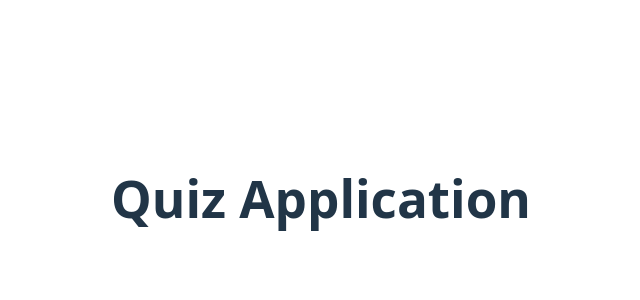
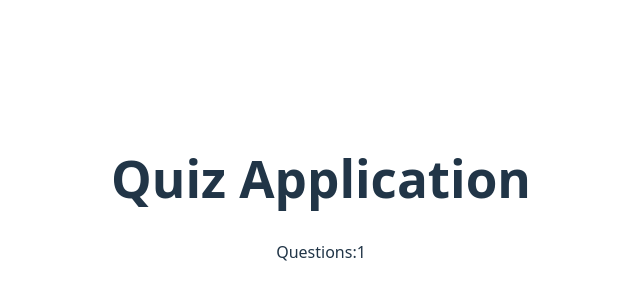
Before and after one commit to Shrilesh-Dhobale/A-24-Quiz-App, a React (Vite) app: page / in a window 1280 px wide. Shown: the part 202-502 px from the top of the page, without its empty margins (319-959 px from the left). Built offline with nearby package versions, Linux system fonts and the light colour scheme.

Commit message:
Question index shown

```diff
--- a/src/App.jsx
+++ b/src/App.jsx
@@ -7,7 +7,7 @@ function App() {
   return (
    <div>
     <h1>Quiz Application</h1>
-
+    <p className="">Questions:{questionIndex+1}</p>
    </div>
   )
 };
```
